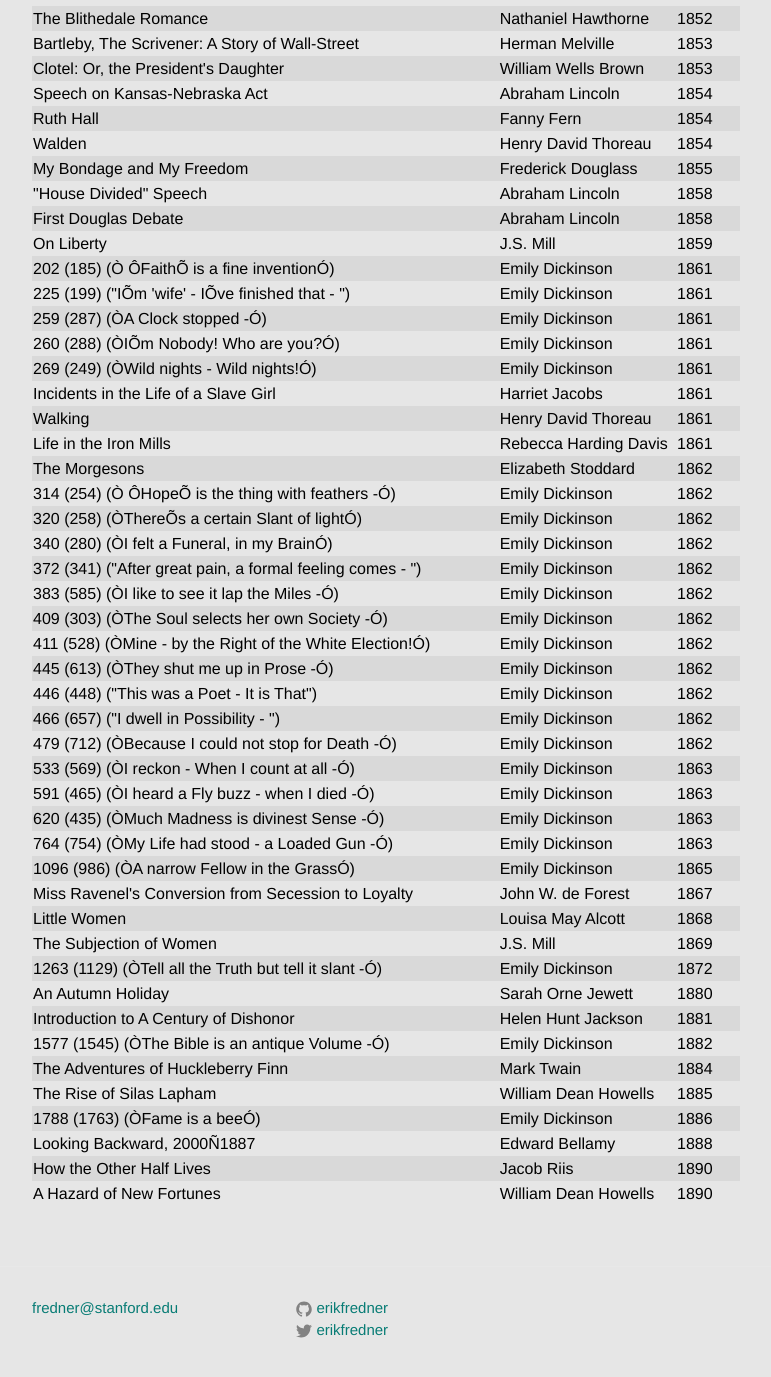
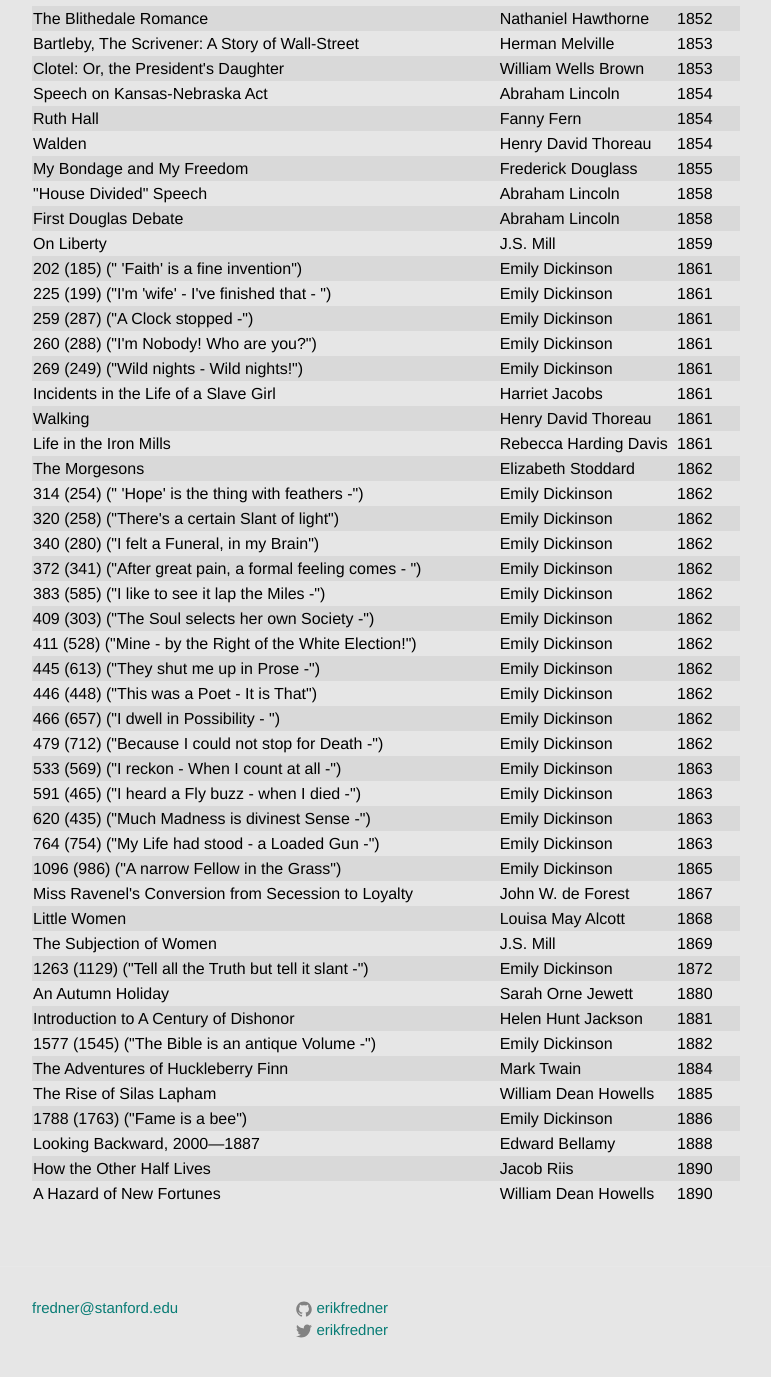
Before and after one commit to erikfredner/erikfredner.github.io, a Jekyll site: the page built from _posts/2016-07-20-orals-reading.html, in a window 1280 px wide and 1400 px high, scrolled down 1221 px. Shown: the top 1377 px of the window, without its empty margins (238-1009 px from the left). Built offline with Jekyll 4.4.1, drawn with Linux system fonts in a browser that asks for light colours.

Commit message:
fix html export errors on single quotes etc

```diff
--- a/_posts/2016-07-20-orals-reading.html
+++ b/_posts/2016-07-20-orals-reading.html
@@ -544,7 +544,7 @@ td
   <td height=21 class=xl71 width=467 style='height:16.0pt;width:350pt;
   font-size:12.0pt;color:black;font-weight:400;text-decoration:none;text-underline-style:
   none;text-line-through:none;font-family:"Helvetica Neue";background:#D9D9D9;
-  mso-pattern:#D9D9D9 none'>202 (185) (Ò ÔFaithÕ is a fine inventionÓ)</td>
+  mso-pattern:#D9D9D9 none'>202 (185) (" 'Faith' is a fine invention")</td>
   <td class=xl67 style='font-size:12.0pt;color:black;font-weight:400;
   text-decoration:none;text-underline-style:none;text-line-through:none;
   font-family:"Helvetica Neue";background:#D9D9D9;mso-pattern:#D9D9D9 none'>Emily
@@ -555,7 +555,7 @@ td
  </tr>
  <tr height=21 style='height:16.0pt'>
   <td height=21 class=xl71 width=467 style='height:16.0pt;width:350pt'>225
-  (199) (&quot;IÕm 'wife' - IÕve finished that - &quot;)</td>
+  (199) (&quot;I'm 'wife' - I've finished that - &quot;)</td>
   <td class=xl67>Emily Dickinson</td>
   <td class=xl67>1861</td>
  </tr>
@@ -563,7 +563,7 @@ td
   <td height=21 class=xl71 width=467 style='height:16.0pt;width:350pt;
   font-size:12.0pt;color:black;font-weight:400;text-decoration:none;text-underline-style:
   none;text-line-through:none;font-family:"Helvetica Neue";background:#D9D9D9;
-  mso-pattern:#D9D9D9 none'>259 (287) (ÒA Clock stopped -Ó)</td>
+  mso-pattern:#D9D9D9 none'>259 (287) ("A Clock stopped -")</td>
   <td class=xl67 style='font-size:12.0pt;color:black;font-weight:400;
   text-decoration:none;text-underline-style:none;text-line-through:none;
   font-family:"Helvetica Neue";background:#D9D9D9;mso-pattern:#D9D9D9 none'>Emily
@@ -574,7 +574,7 @@ td
  </tr>
  <tr height=21 style='height:16.0pt'>
   <td height=21 class=xl71 width=467 style='height:16.0pt;width:350pt'>260
-  (288) (ÒIÕm Nobody! Who are you?Ó)</td>
+  (288) ("I'm Nobody! Who are you?")</td>
   <td class=xl67>Emily Dickinson</td>
   <td class=xl67>1861</td>
  </tr>
@@ -582,7 +582,7 @@ td
   <td height=21 class=xl71 width=467 style='height:16.0pt;width:350pt;
   font-size:12.0pt;color:black;font-weight:400;text-decoration:none;text-underline-style:
   none;text-line-through:none;font-family:"Helvetica Neue";background:#D9D9D9;
-  mso-pattern:#D9D9D9 none'>269 (249) (ÒWild nights - Wild nights!Ó)</td>
+  mso-pattern:#D9D9D9 none'>269 (249) ("Wild nights - Wild nights!")</td>
   <td class=xl67 style='font-size:12.0pt;color:black;font-weight:400;
   text-decoration:none;text-underline-style:none;text-line-through:none;
   font-family:"Helvetica Neue";background:#D9D9D9;mso-pattern:#D9D9D9 none'>Emily
@@ -631,7 +631,7 @@ td
  </tr>
  <tr height=21 style='height:16.0pt'>
   <td height=21 class=xl71 width=467 style='height:16.0pt;width:350pt'>314
-  (254) (Ò ÔHopeÕ is the thing with feathers -Ó)</td>
+  (254) (" 'Hope' is the thing with feathers -")</td>
   <td class=xl67>Emily Dickinson</td>
   <td class=xl67>1862</td>
  </tr>
@@ -639,7 +639,7 @@ td
   <td height=21 class=xl71 width=467 style='height:16.0pt;width:350pt;
   font-size:12.0pt;color:black;font-weight:400;text-decoration:none;text-underline-style:
   none;text-line-through:none;font-family:"Helvetica Neue";background:#D9D9D9;
-  mso-pattern:#D9D9D9 none'>320 (258) (ÒThereÕs a certain Slant of lightÓ)</td>
+  mso-pattern:#D9D9D9 none'>320 (258) ("There's a certain Slant of light")</td>
   <td class=xl67 style='font-size:12.0pt;color:black;font-weight:400;
   text-decoration:none;text-underline-style:none;text-line-through:none;
   font-family:"Helvetica Neue";background:#D9D9D9;mso-pattern:#D9D9D9 none'>Emily
@@ -650,7 +650,7 @@ td
  </tr>
  <tr height=21 style='height:16.0pt'>
   <td height=21 class=xl71 width=467 style='height:16.0pt;width:350pt'>340
-  (280) (ÒI felt a Funeral, in my BrainÓ)</td>
+  (280) ("I felt a Funeral, in my Brain")</td>
   <td class=xl67>Emily Dickinson</td>
   <td class=xl67>1862</td>
  </tr>
@@ -670,7 +670,7 @@ td
  </tr>
  <tr height=21 style='height:16.0pt'>
   <td height=21 class=xl71 width=467 style='height:16.0pt;width:350pt'>383
-  (585) (ÒI like to see it lap the Miles -Ó)</td>
+  (585) ("I like to see it lap the Miles -")</td>
   <td class=xl67>Emily Dickinson</td>
   <td class=xl67>1862</td>
  </tr>
@@ -678,7 +678,7 @@ td
   <td height=21 class=xl71 width=467 style='height:16.0pt;width:350pt;
   font-size:12.0pt;color:black;font-weight:400;text-decoration:none;text-underline-style:
   none;text-line-through:none;font-family:"Helvetica Neue";background:#D9D9D9;
-  mso-pattern:#D9D9D9 none'>409 (303) (ÒThe Soul selects her own Society -Ó)</td>
+  mso-pattern:#D9D9D9 none'>409 (303) ("The Soul selects her own Society -")</td>
   <td class=xl67 style='font-size:12.0pt;color:black;font-weight:400;
   text-decoration:none;text-underline-style:none;text-line-through:none;
   font-family:"Helvetica Neue";background:#D9D9D9;mso-pattern:#D9D9D9 none'>Emily
@@ -689,7 +689,7 @@ td
  </tr>
  <tr height=21 style='height:16.0pt'>
   <td height=21 class=xl71 width=467 style='height:16.0pt;width:350pt'>411
-  (528) (ÒMine - by the Right of the White Election!Ó)</td>
+  (528) ("Mine - by the Right of the White Election!")</td>
   <td class=xl67>Emily Dickinson</td>
   <td class=xl67>1862</td>
  </tr>
@@ -697,7 +697,7 @@ td
   <td height=21 class=xl71 width=467 style='height:16.0pt;width:350pt;
   font-size:12.0pt;color:black;font-weight:400;text-decoration:none;text-underline-style:
   none;text-line-through:none;font-family:"Helvetica Neue";background:#D9D9D9;
-  mso-pattern:#D9D9D9 none'>445 (613) (ÒThey shut me up in Prose -Ó)</td>
+  mso-pattern:#D9D9D9 none'>445 (613) ("They shut me up in Prose -")</td>
   <td class=xl67 style='font-size:12.0pt;color:black;font-weight:400;
   text-decoration:none;text-underline-style:none;text-line-through:none;
   font-family:"Helvetica Neue";background:#D9D9D9;mso-pattern:#D9D9D9 none'>Emily
@@ -727,7 +727,7 @@ td
  </tr>
  <tr height=21 style='height:16.0pt'>
   <td height=21 class=xl71 width=467 style='height:16.0pt;width:350pt'>479
-  (712) (ÒBecause I could not stop for Death -Ó)</td>
+  (712) ("Because I could not stop for Death -")</td>
   <td class=xl67>Emily Dickinson</td>
   <td class=xl67>1862</td>
  </tr>
@@ -735,7 +735,7 @@ td
   <td height=21 class=xl71 width=467 style='height:16.0pt;width:350pt;
   font-size:12.0pt;color:black;font-weight:400;text-decoration:none;text-underline-style:
   none;text-line-through:none;font-family:"Helvetica Neue";background:#D9D9D9;
-  mso-pattern:#D9D9D9 none'>533 (569) (ÒI reckon - When I count at all -Ó)</td>
+  mso-pattern:#D9D9D9 none'>533 (569) ("I reckon - When I count at all -")</td>
   <td class=xl67 style='font-size:12.0pt;color:black;font-weight:400;
   text-decoration:none;text-underline-style:none;text-line-through:none;
   font-family:"Helvetica Neue";background:#D9D9D9;mso-pattern:#D9D9D9 none'>Emily
@@ -746,7 +746,7 @@ td
  </tr>
  <tr height=21 style='height:16.0pt'>
   <td height=21 class=xl71 width=467 style='height:16.0pt;width:350pt'>591
-  (465) (ÒI heard a Fly buzz - when I died -Ó)</td>
+  (465) ("I heard a Fly buzz - when I died -")</td>
   <td class=xl67>Emily Dickinson</td>
   <td class=xl67>1863</td>
  </tr>
@@ -754,7 +754,7 @@ td
   <td height=21 class=xl71 width=467 style='height:16.0pt;width:350pt;
   font-size:12.0pt;color:black;font-weight:400;text-decoration:none;text-underline-style:
   none;text-line-through:none;font-family:"Helvetica Neue";background:#D9D9D9;
-  mso-pattern:#D9D9D9 none'>620 (435) (ÒMuch Madness is divinest Sense -Ó)</td>
+  mso-pattern:#D9D9D9 none'>620 (435) ("Much Madness is divinest Sense -")</td>
   <td class=xl67 style='font-size:12.0pt;color:black;font-weight:400;
   text-decoration:none;text-underline-style:none;text-line-through:none;
   font-family:"Helvetica Neue";background:#D9D9D9;mso-pattern:#D9D9D9 none'>Emily
@@ -765,7 +765,7 @@ td
  </tr>
  <tr height=21 style='height:16.0pt'>
   <td height=21 class=xl71 width=467 style='height:16.0pt;width:350pt'>764
-  (754) (ÒMy Life had stood - a Loaded Gun -Ó)</td>
+  (754) ("My Life had stood - a Loaded Gun -")</td>
   <td class=xl67>Emily Dickinson</td>
   <td class=xl67>1863</td>
  </tr>
@@ -773,7 +773,7 @@ td
   <td height=21 class=xl71 width=467 style='height:16.0pt;width:350pt;
   font-size:12.0pt;color:black;font-weight:400;text-decoration:none;text-underline-style:
   none;text-line-through:none;font-family:"Helvetica Neue";background:#D9D9D9;
-  mso-pattern:#D9D9D9 none'>1096 (986) (ÒA narrow Fellow in the GrassÓ)</td>
+  mso-pattern:#D9D9D9 none'>1096 (986) ("A narrow Fellow in the Grass")</td>
   <td class=xl67 style='font-size:12.0pt;color:black;font-weight:400;
   text-decoration:none;text-underline-style:none;text-line-through:none;
   font-family:"Helvetica Neue";background:#D9D9D9;mso-pattern:#D9D9D9 none'>Emily
@@ -811,8 +811,8 @@ td
   <td height=21 class=xl71 width=467 style='height:16.0pt;width:350pt;
   font-size:12.0pt;color:black;font-weight:400;text-decoration:none;text-underline-style:
   none;text-line-through:none;font-family:"Helvetica Neue";background:#D9D9D9;
-  mso-pattern:#D9D9D9 none'>1263 (1129) (ÒTell all the Truth but tell it slant
-  -Ó)</td>
+  mso-pattern:#D9D9D9 none'>1263 (1129) ("Tell all the Truth but tell it slant
+  -")</td>
   <td class=xl67 style='font-size:12.0pt;color:black;font-weight:400;
   text-decoration:none;text-underline-style:none;text-line-through:none;
   font-family:"Helvetica Neue";background:#D9D9D9;mso-pattern:#D9D9D9 none'>Emily
@@ -843,7 +843,7 @@ td
  </tr>
  <tr height=21 style='height:16.0pt'>
   <td height=21 class=xl71 width=467 style='height:16.0pt;width:350pt'>1577
-  (1545) (ÒThe Bible is an antique Volume -Ó)</td>
+  (1545) ("The Bible is an antique Volume -")</td>
   <td class=xl67>Emily Dickinson</td>
   <td class=xl67>1882</td>
  </tr>
@@ -871,7 +871,7 @@ td
   <td height=21 class=xl71 width=467 style='height:16.0pt;width:350pt;
   font-size:12.0pt;color:black;font-weight:400;text-decoration:none;text-underline-style:
   none;text-line-through:none;font-family:"Helvetica Neue";background:#D9D9D9;
-  mso-pattern:#D9D9D9 none'>1788 (1763) (ÒFame is a beeÓ)</td>
+  mso-pattern:#D9D9D9 none'>1788 (1763) ("Fame is a bee")</td>
   <td class=xl67 style='font-size:12.0pt;color:black;font-weight:400;
   text-decoration:none;text-underline-style:none;text-line-through:none;
   font-family:"Helvetica Neue";background:#D9D9D9;mso-pattern:#D9D9D9 none'>Emily
@@ -882,7 +882,7 @@ td
  </tr>
  <tr height=21 style='height:16.0pt'>
   <td height=21 class=xl70 width=467 style='height:16.0pt;width:350pt'>Looking
-  Backward, 2000Ñ1887</td>
+  Backward, 2000—1887</td>
   <td class=xl66>Edward Bellamy</td>
   <td class=xl66>1888</td>
  </tr>
```
